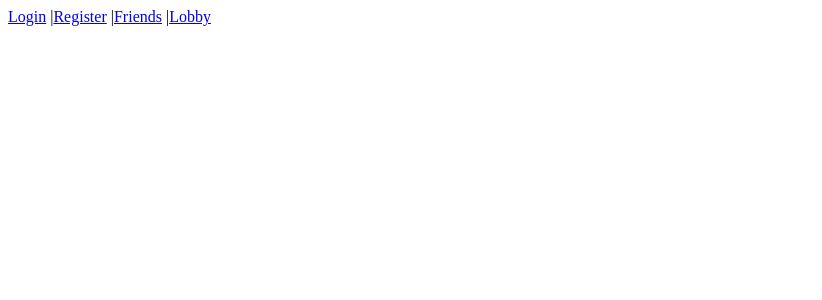
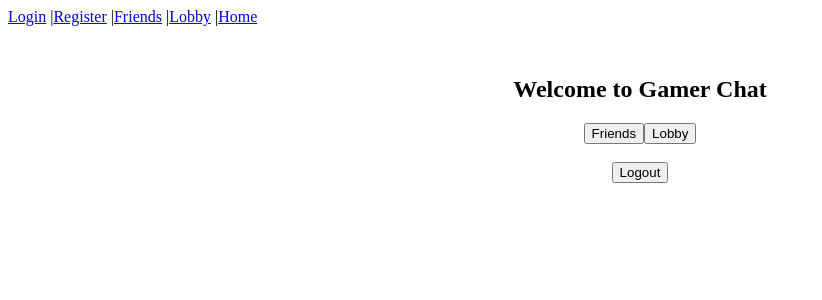
Before and after one commit to Sonupraharshan/Gamer-chat, a React app in the folder gamer-chat-frontend/: page /home in a window 1280 px wide. Shown: the top 300 px of the page, without its empty margins (0-822 px from the left). Built offline with nearby package versions, Linux system fonts and the light colour scheme.

Commit message:
added home page

```diff
--- a/gamer-chat-frontend/src/App.js
+++ b/gamer-chat-frontend/src/App.js
@@ -5,6 +5,8 @@ import Login from './pages/Login';
 import Register from './pages/Register';
 import Friends from './pages/Friends';
 import Lobby from './pages/Lobby';
+import Home from './pages/Home';
+
 
 function App() {
   return (
@@ -15,7 +17,8 @@ function App() {
           <Link to="/">Login</Link> |
           <Link to="/register">Register</Link> |
           <Link to="/friends">Friends</Link> |
-          <Link to="/lobby">Lobby</Link>
+          <Link to="/lobby">Lobby</Link> |
+          <Link to="/home">Home</Link>
         </nav>
 
         <Routes>
@@ -23,6 +26,7 @@ function App() {
           <Route path="/register" element={<Register />} />
           <Route path="/friends" element={<Friends />} />
           <Route path="/lobby" element={<Lobby />} />
+          <Route path="/home" element={<Home />} />
         </Routes>
       </div>
     </Router>
--- /dev/null
+++ b/gamer-chat-frontend/src/pages/Home.js
@@ -0,0 +1,23 @@
+import React from 'react';
+import { useNavigate } from 'react-router-dom';
+
+function Home() {
+  const navigate = useNavigate();
+
+  const handleLogout = () => {
+    localStorage.clear();
+    navigate('/login');
+  };
+
+  return (
+    <div style={{ textAlign: 'center', marginTop: '50px' }}>
+      <h2>Welcome to Gamer Chat</h2>
+      <button onClick={() => navigate('/friends')}>Friends</button>
+      <button onClick={() => navigate('/lobby')}>Lobby</button>
+      <br /><br />
+      <button onClick={handleLogout}>Logout</button>
+    </div>
+  );
+}
+
+export default Home;
```
